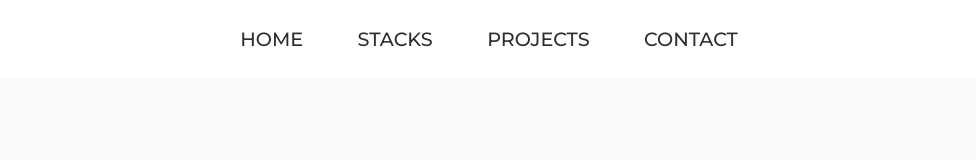
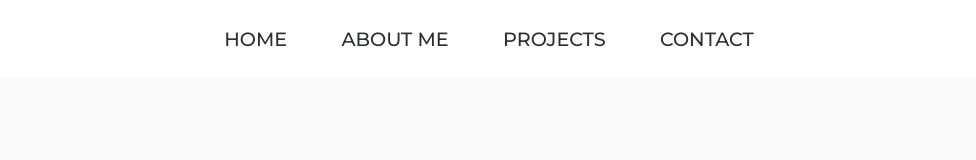
Before and after one commit to Thiagomartinsvieira/portfolio, a React (Vite) app: page / in a window 1280 px wide. Shown: the top 160 px of the page, without its empty margins (151-1127 px from the left). Built offline with nearby package versions, Linux system fonts and the light colour scheme.

Commit message:
test with navbar link

```diff
--- a/src/components/Nav/index.jsx
+++ b/src/components/Nav/index.jsx
@@ -14,7 +14,7 @@ const Nav = () => {
                     <NavLink to='#'>Home</NavLink>
                 </li>
                 <li>
-                    <NavLink to='#'>Stacks</NavLink>
+                    <NavLink to='#about'>About Me</NavLink>
                 </li>
                 <li>
                     <NavLink to='#'>Projects</NavLink>
```
